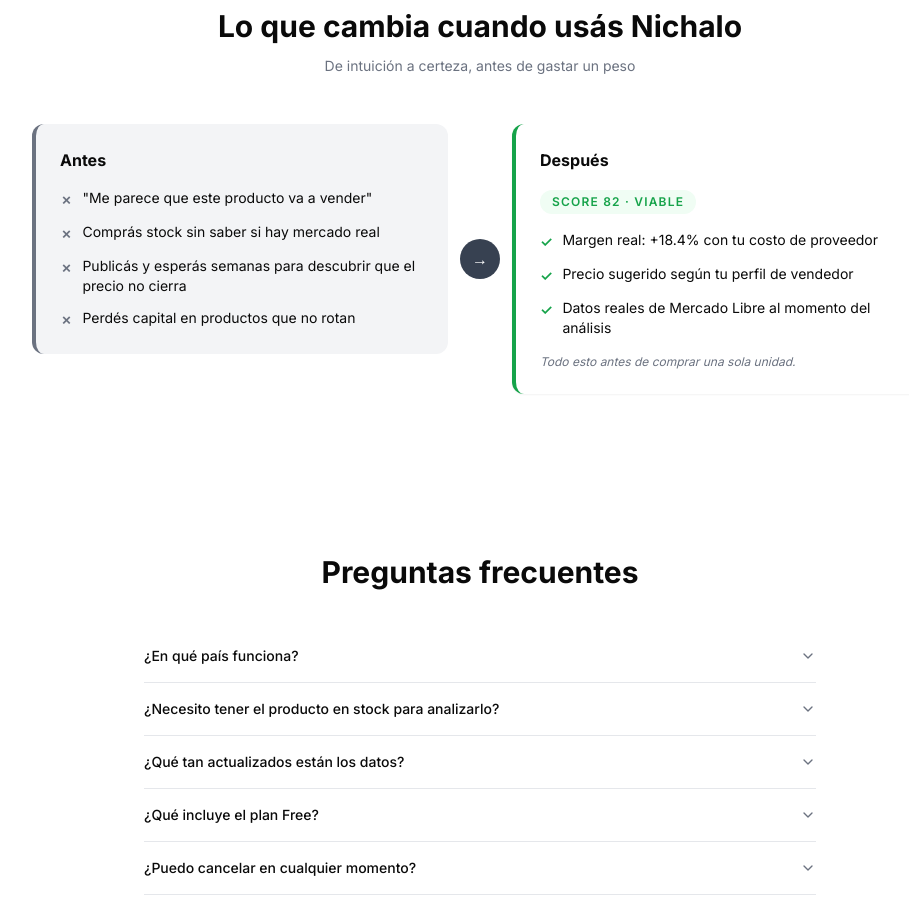
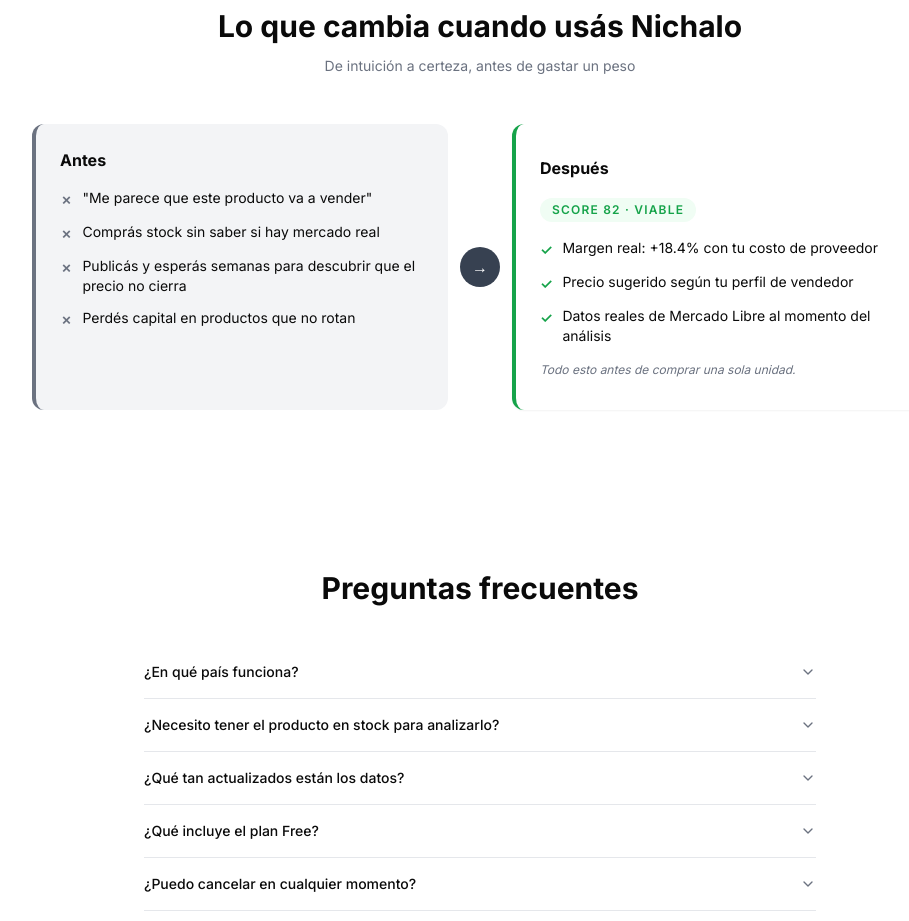
Before and after one commit to caudalproject/nichalo, a Next.js app: page / in a window 1280 px wide. Shown: the part 4260-5181 px from the top of the page, without its empty margins (160-1069 px from the left). Built offline with nearby package versions, Linux system fonts and the light colour scheme; no server answers.

Commit message:
fix: ajustar padding columnas Antes/Después para balance visual

```diff
--- a/app/page.tsx
+++ b/app/page.tsx
@@ -489,9 +489,9 @@
           </div>
 
           <div className="mx-auto max-w-4xl">
-            <div className="flex flex-col md:flex-row items-stretch md:gap-0 gap-4">
+            <div className="flex flex-col md:flex-row md:gap-0 gap-4">
               {/* Columna ANTES */}
-              <div className="flex-1 h-full bg-gray-100 rounded-xl border-l-4 border-gray-500 p-6">
+              <div className="flex-1 bg-gray-100 rounded-xl border-l-4 border-gray-500 p-6">
                 <h3 className="text-base font-bold text-[#0A0A0A] mb-4">Antes</h3>
                 <ul className="space-y-3">
                   {[
@@ -516,7 +516,7 @@
               </div>
 
               {/* Columna DESPUÉS */}
-              <div className="flex-1 h-full bg-white rounded-xl border-l-4 border-[#16A34A] shadow-sm p-6">
+              <div className="flex-1 bg-white rounded-xl border-l-4 border-[#16A34A] shadow-sm px-6 py-8">
                 <h3 className="text-base font-bold text-[#0A0A0A] mb-4">Después</h3>
                 <div className="mb-4">
                   <span className="inline-block text-xs font-semibold tracking-widest uppercase px-3 py-1 rounded-full bg-green-50 text-[#16A34A]">
```
